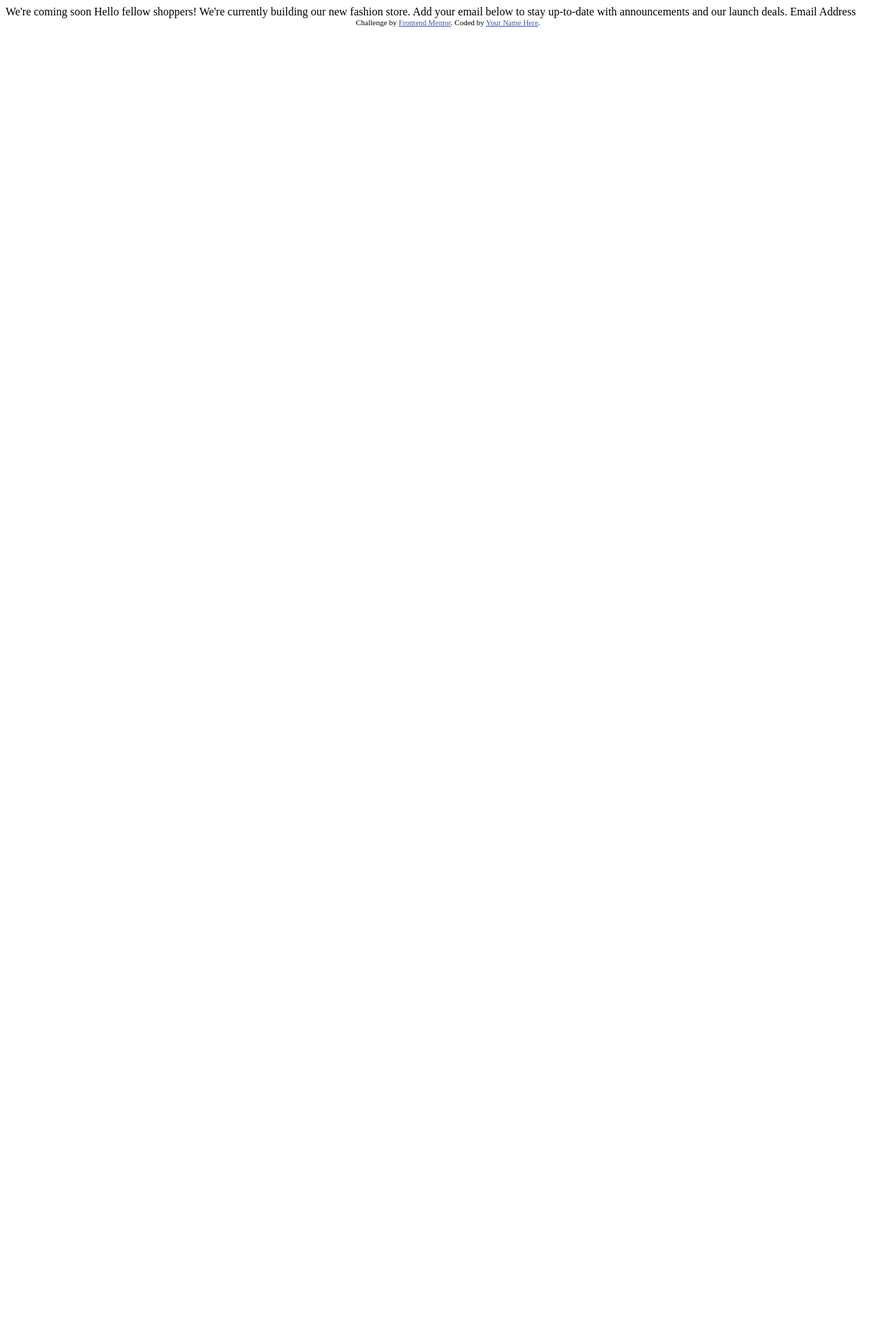
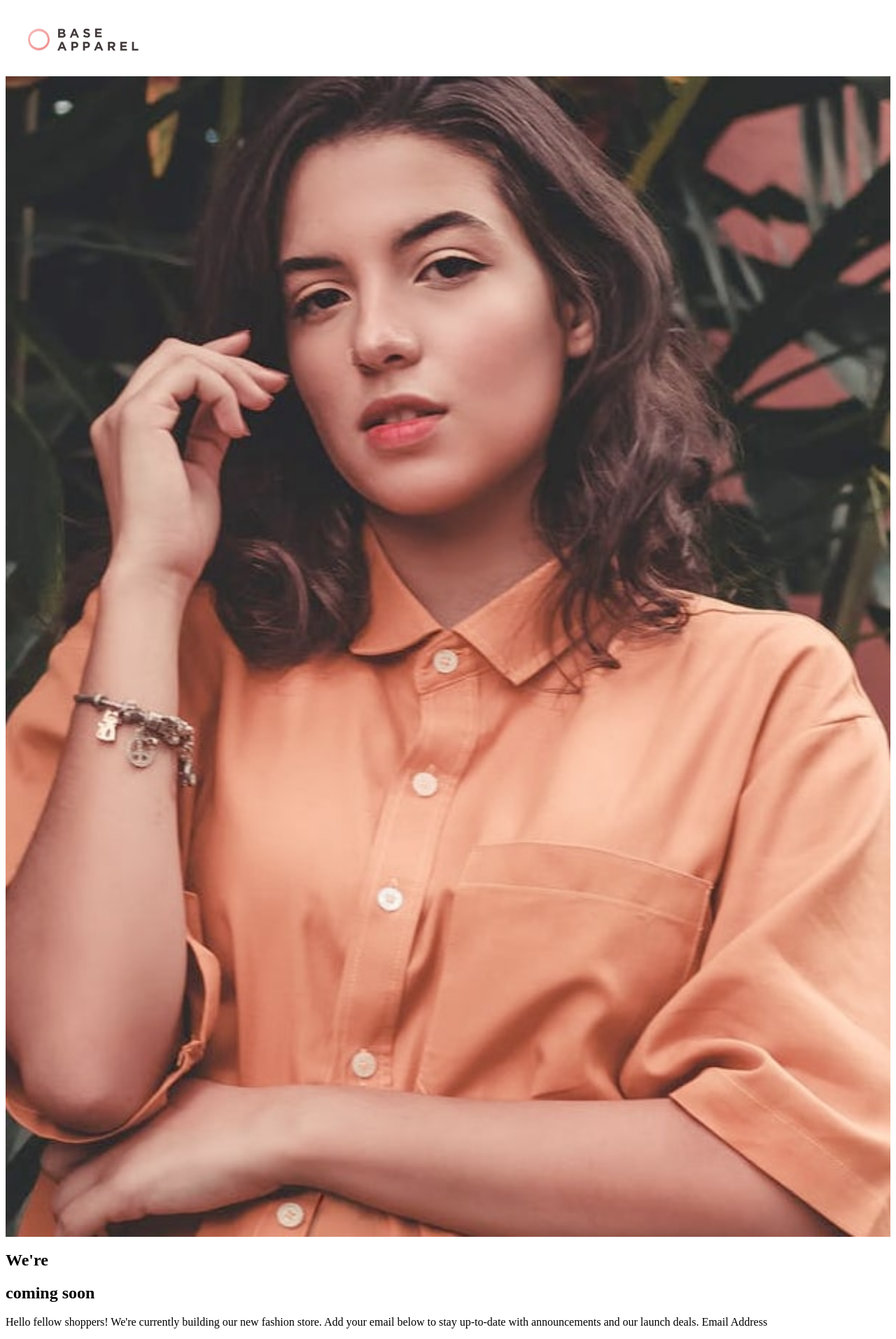
Before and after one commit to natasharamburrun/base-apparel-coming-soon-master-2, a React (Vite) app: page / in a window 1280 px wide. Shown: the top 1913 px of the page at 70% size. Before the commit the page ends 800 px from the top, so only its background shows below. Built offline with nearby package versions, Linux system fonts and the light colour scheme.

Commit message:
added logo images text and email form to page

```diff
--- a/package.json
+++ b/package.json
@@ -14,6 +14,7 @@
     "react-dom": "^19.2.8"
   },
   "devDependencies": {
+    "sass-embedded": "^1.102.0",
     "vite": "^8.2.2"
   }
 }
--- a/src/App.jsx
+++ b/src/App.jsx
@@ -1,19 +1,35 @@
 import { useState } from "react";
+import "./App.scss"
 
 function App() {
     return (
-      <body>
-        We're coming soon Hello fellow shoppers! We're currently building our
-        new fashion store. Add your email below to stay up-to-date with
-        announcements and our launch deals. Email Address
-        <footer class="attribution">
-          Challenge by{" "}
-          <a href="https://www.frontendmentor.io?ref=challenge">
-            Frontend Mentor
-          </a>
-          . Coded by <a href="#">Your Name Here</a>.
-        </footer>
-      </body>
+      <div>
+        <div className="logo">
+          <img src="./images/logo.svg" alt="logo"></img>
+        </div>
+
+        <picture>
+          <source media="(width < 769px)" srcSet="images/hero-mobile.jpg" />
+          <source media="(width >= 769px)" srcSet="./images/hero-desktop.jpg" />
+          <img
+            src="./images/hero-desktop.jpg"
+            alt="lady in an orange shirt holding her hand to her face"
+            className="hero-images"
+          />
+        </picture>
+        <div>
+          <h2>We're</h2> <h2>coming soon</h2>
+          <p>
+            Hello fellow shoppers! We're currently building our new fashion
+            store. Add your email below to stay up-to-date with announcements
+            and our launch deals. Email Address
+          </p>
+        </div>
+        <form>
+          <input type="email" placeholder="Email Address" required></input>
+          <button type="submit"><img src="./images/icon-arrow.svg" alt="icon arrow"></img></button>
+        </form>
+      </div>
     );
 }
 export default App;
--- /dev/null
+++ b/src/App.scss
@@ -0,0 +1,12 @@
+.heading {
+    color: red;
+}
+
+.logo {
+    padding: 32px;
+}
+
+.hero-images {
+    display: block;
+    width: 100%;
+}
```
Also changed, not shown: 1 other file (tests, documents, lock files or other folders).
